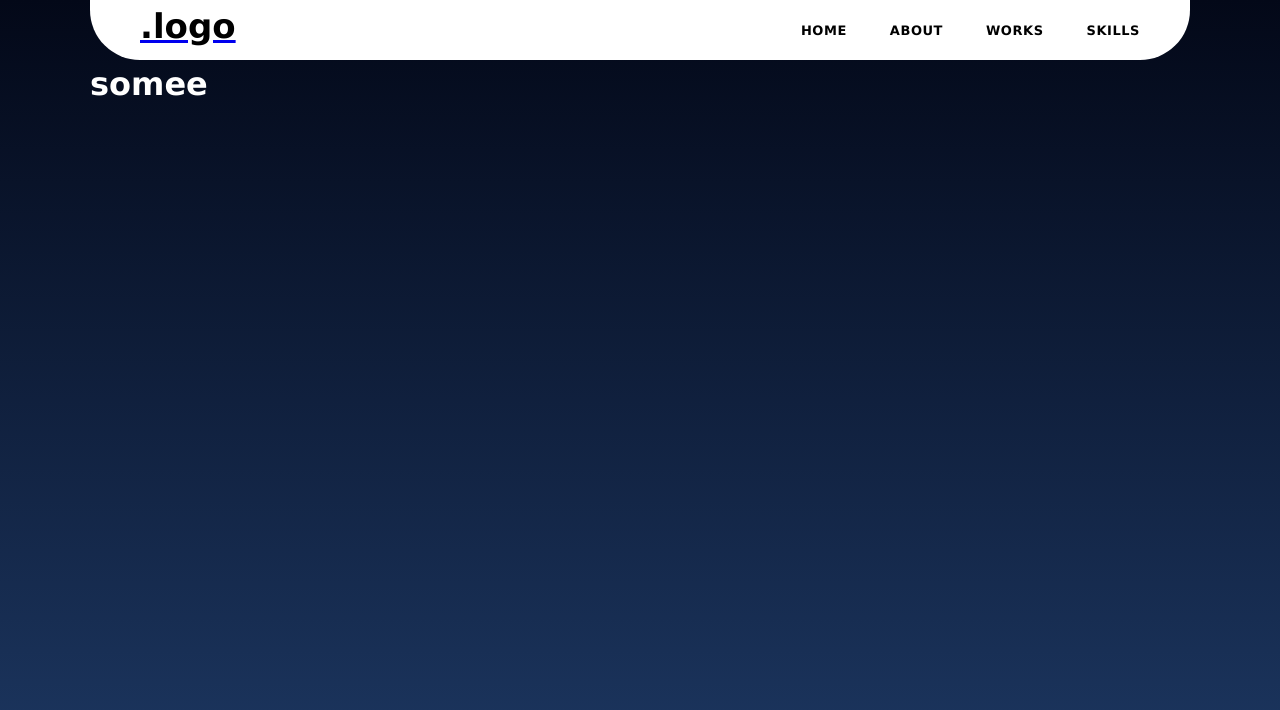
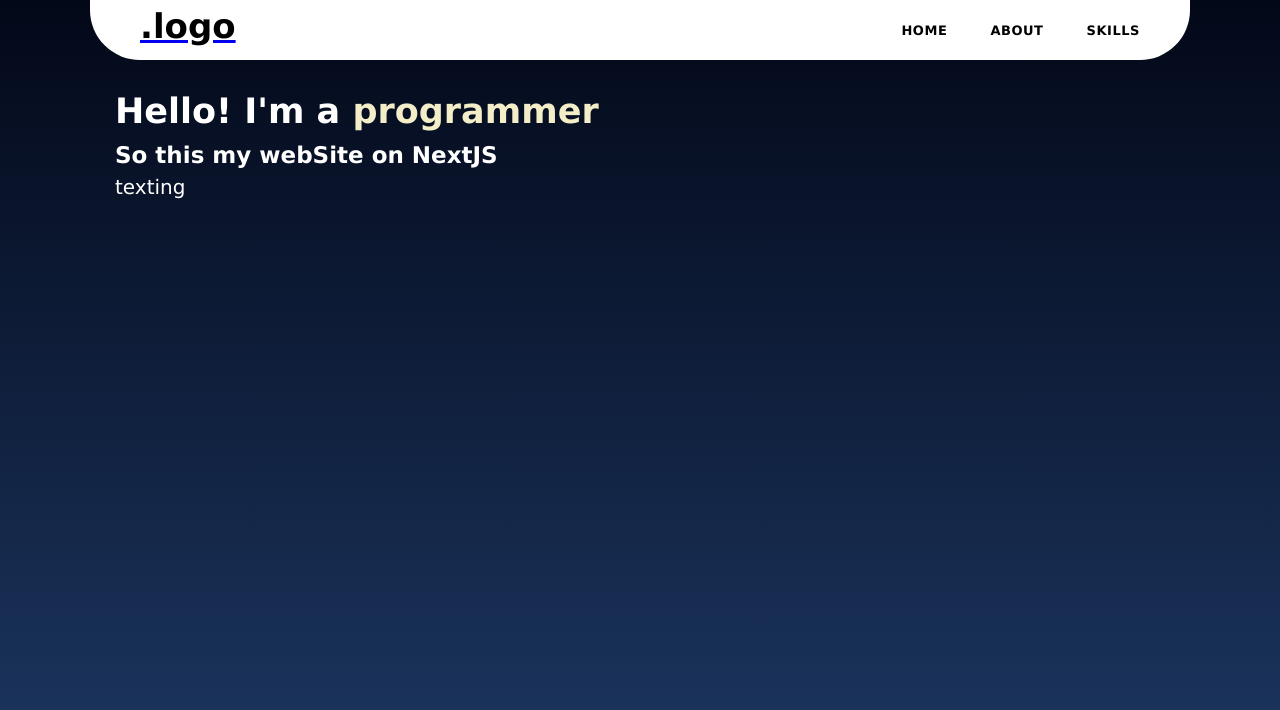
Before and after one commit to grand3680/porfolio-nextJS, a Next.js app: page / in a window 1280 px wide. Shown: the top 710 px of the page. Built offline with nearby package versions, Linux system fonts and the light colour scheme.

Commit message:
add home page

```diff
--- /dev/null
+++ b/src/components/homePage/HomePage.js
@@ -0,0 +1,20 @@
+import styles from './styles/home.module.scss'
+
+const homePage = () => {
+    return (
+    <>
+        <section className={styles.HomePg}>
+            <div className={styles.HomePage_info}>
+                <div className={styles.HomePage_info_content}>
+                    <h1 className={styles.title_content}>Hello! I'm a <span>programmer</span></h1>
+                    <h2 className={styles.Subtitle_content}>So this my webSite on NextJS</h2>
+                    <p className={styles.text_content}>texting</p>
+                </div>
+            </div>
+        </section>
+    </>
+    )
+}
+
+
+export default homePage;
--- /dev/null
+++ b/src/components/homePage/styles/_content.scss
@@ -0,0 +1,24 @@
+.HomePage_info {
+    margin-top: 25px;
+    padding: 0 25px;
+}
+
+.HomePage_info_content {
+    display: block;
+}
+
+.title_content {
+    font-size: 35px;
+
+    span {
+        color:rgb(243, 237, 200);
+    }
+}
+
+.Subtitle_content {
+    font-size: 23px;
+}
+
+.text_content {
+    font-size: 20px;
+}
--- /dev/null
+++ b/src/components/homePage/styles/home.module.scss
@@ -0,0 +1 @@
+@import './content';
--- a/src/components/navigation/links.ts
+++ b/src/components/navigation/links.ts
@@ -7,7 +7,7 @@ interface nav {
 const navigations : nav[] = [
     {id: 1, title: 'home', path: '/'},
     {id: 2, title: 'about', path: '/about'},
-    {id: 3, title: 'works', path: '/works'},
+    // {id: 3, title: 'works', path: '/works'},
     {id: 4, title: 'skills', path: '/skills'},
 ]
 
--- a/src/pages/404.js
+++ b/src/pages/404.js
@@ -1,5 +1,6 @@
 import style from '@/styles/404.module.scss';
 import Head from 'next/head';
+import image from '@/images/404.ico';
 
 
 export default function Custom404() {
@@ -7,6 +8,7 @@ export default function Custom404() {
         <>
             <Head>
                 <title>404</title>
+                <link rel="icon" href={image}/>
             </Head>
 
             <div className={style.Error_404}>
--- a/src/pages/index.js
+++ b/src/pages/index.js
@@ -1,5 +1,5 @@
-// import '@/styles/globals.scss'
 import Head from "next/head";
+import HomePage from '@/components/homePage/homePage';
 
 const RootLayout = () => (
     <>
@@ -7,7 +7,7 @@ const RootLayout = () => (
             <title>home</title>
         </Head>
 
-        <h1>somee</h1>
+        <HomePage/>
     </>
 
 )
```
